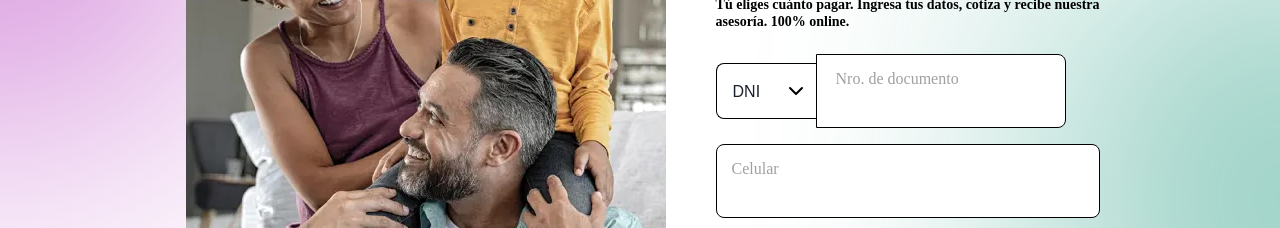
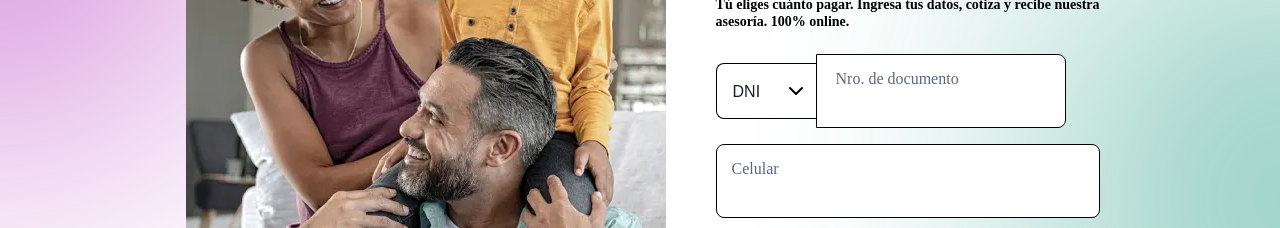
Before and after one commit to JeanDevonne/rimac-frontend-challenge, a React (Vite) app: page / in a window 1280 px wide. Shown: the part 360-588 px from the top of the page. Built offline with nearby package versions, Linux system fonts and the light colour scheme; the HTML template or start-up script is replaced by a standard one.

Commit message:
feat: improve UI components and form handling

```diff
--- a/index.html
+++ b/index.html
@@ -4,6 +4,7 @@
     <meta charset="UTF-8" />
     <link rel="icon" type="image/svg+xml" href="/vite.svg" />
     <meta name="viewport" content="width=device-width, initial-scale=1.0" />
+    <meta name="description" content="Rimac Seguros - Tu compañía de seguros de confianza. Ofrecemos seguros de vida, salud, auto y más. Protege lo que más importa con las mejores coberturas y atención personalizada." />
     <title>Rimac Seguros</title>
 
     <!-- Preload critical assets -->
--- a/src/components/ui/input/Input.tsx
+++ b/src/components/ui/input/Input.tsx
@@ -11,6 +11,7 @@ interface InputProps extends React.InputHTMLAttributes<HTMLInputElement> {
   inputValue?: string;
   validators?: UseFormRegisterReturn;
   onInputChange: (value: string) => void;
+  id: string;
 }
 
 export const Input = ({
@@ -22,6 +23,7 @@ export const Input = ({
   inputValue,
   validators,
   onInputChange,
+  id,
   ...props
 }: InputProps) => {
 
@@ -30,13 +32,14 @@ export const Input = ({
       <input
         {...props}
         {...validators}
+        id={id}
         value={inputValue}
         maxLength={maxLength}
         className={`${styles.input} ${className || ''}`}
         onChange={(e) => onInputChange(e.target.value)}
         placeholder=" "
       />
-      <label className={styles.label}>{label}</label>
+      <label htmlFor={id} className={styles.label}>{label}</label>
       {error && <span className={styles.errorMessage}>{error.message}</span>}
     </div>
   );
--- a/src/components/ui/input/input.module.scss
+++ b/src/components/ui/input/input.module.scss
@@ -32,7 +32,7 @@
     position: absolute;
     left: 1rem;
     top: 1rem;
-    color: #a0a0a0;
+    color: #5E6488;
     transition: all 0.2s ease;
     pointer-events: none;
     transform-origin: left top;
--- a/src/components/ui/select/Select.tsx
+++ b/src/components/ui/select/Select.tsx
@@ -1,4 +1,4 @@
-import { ChangeEvent, useState } from 'react';
+import { ChangeEvent } from 'react';
 import styles from './select.module.scss';
 import { FieldError, UseFormRegisterReturn } from 'react-hook-form';
 
@@ -11,6 +11,7 @@ interface SelectProps extends React.InputHTMLAttributes<HTMLInputElement> {
   onSelectorChange: (value: string) => void;
   error?: FieldError;
   validators?: UseFormRegisterReturn;
+  id: string;
 }
 
 const documentTypes = [
@@ -27,26 +28,34 @@ const Select = ({
   onSelectorChange,
   error,
   validators,
+  id,
 }: SelectProps) => {
 
   return (
     <div className={styles.selectContainer}>
       <div className={styles.inputWrapper}>
         <select
+          id={`${id}-select`}
           className={styles.select}
           value={selectorValue}
           onChange={(e: ChangeEvent<HTMLSelectElement>) =>
             onSelectorChange(e.target.value)
           }
+          aria-describedby={error ? `${id}-error` : undefined}
         >
           {documentTypes.map((type) => (
-            <option key={type.value} value={type.value}>
+            <option
+              key={type.value}
+              value={type.value}
+              aria-selected={selectorValue === type.value}
+            >
               {type.label}
             </option>
           ))}
         </select>
         <input
           {...validators}
+          id={id}
           className={`${styles.input} ${className || ''}`}
           onChange={(e) => onInputChange(e.target.value)}
           placeholder=" "
@@ -54,10 +63,19 @@ const Select = ({
           maxLength={documentTypes.find(type => type.value === selectorValue).maxLength}
           inputMode="numeric"
           pattern="[0-9]*"
+          aria-invalid={!!error}
         />
-        <label className={styles.label}>{label}</label>
+        <label htmlFor={id} className={styles.label}>{label}</label>
       </div>
-      {error && <span className={styles.errorMessage}>{error.message}</span>}
+      {error && (
+        <span
+          className={styles.errorMessage}
+          id={`${id}-error`}
+          role="alert"
+        >
+          {error.message}
+        </span>
+      )}
     </div>
   );
 };
--- a/src/components/ui/select/select.module.scss
+++ b/src/components/ui/select/select.module.scss
@@ -63,7 +63,7 @@
     position: absolute;
     left: 120px; // Adjust based on select width
     top: 1rem;
-    color: #a0a0a0;
+    color: #5E6488;
     transition: all 0.2s ease;
     pointer-events: none;
     transform-origin: left top;
--- a/src/pages/home/HomePage.tsx
+++ b/src/pages/home/HomePage.tsx
@@ -105,6 +105,7 @@ export default function HomePage() {
             <p className={styles.stack__item__form__text}>Tú eliges cuánto pagar. Ingresa tus datos, cotiza y recibe nuestra asesoría. 100% online.</p>
             <form onSubmit={handleSubmit(onSubmit)}>
               <Select
+                id="docType"
                 label="Nro. de documento"
                 selectorValue={watch("docType")}
                 inputValue={watch("docNumber")}
@@ -129,6 +130,7 @@ export default function HomePage() {
                 }}
               />
               <Input
+                id="phoneNumber"
                 label="Celular"
                 inputType="number"
                 maxLength={9}
```
